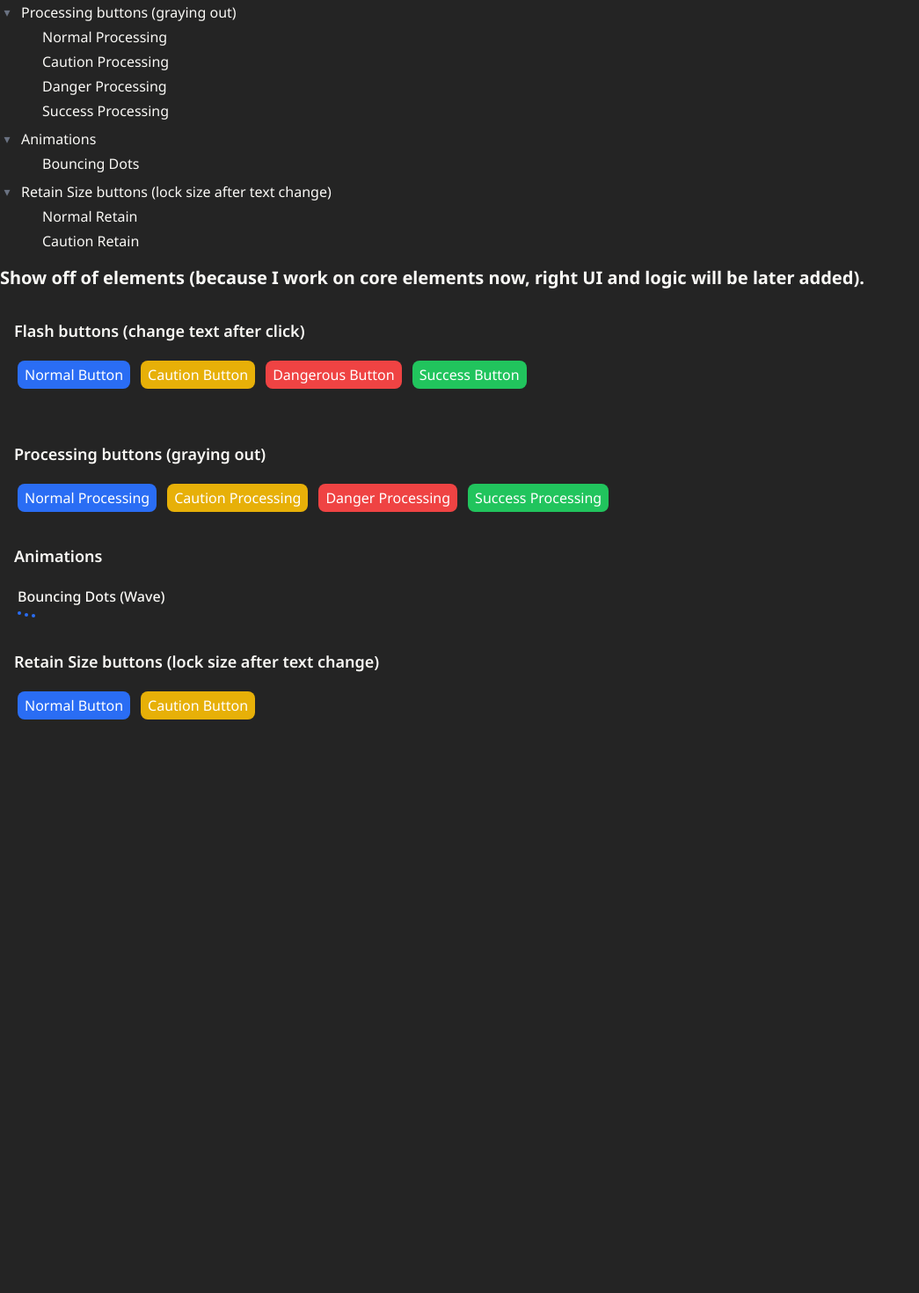
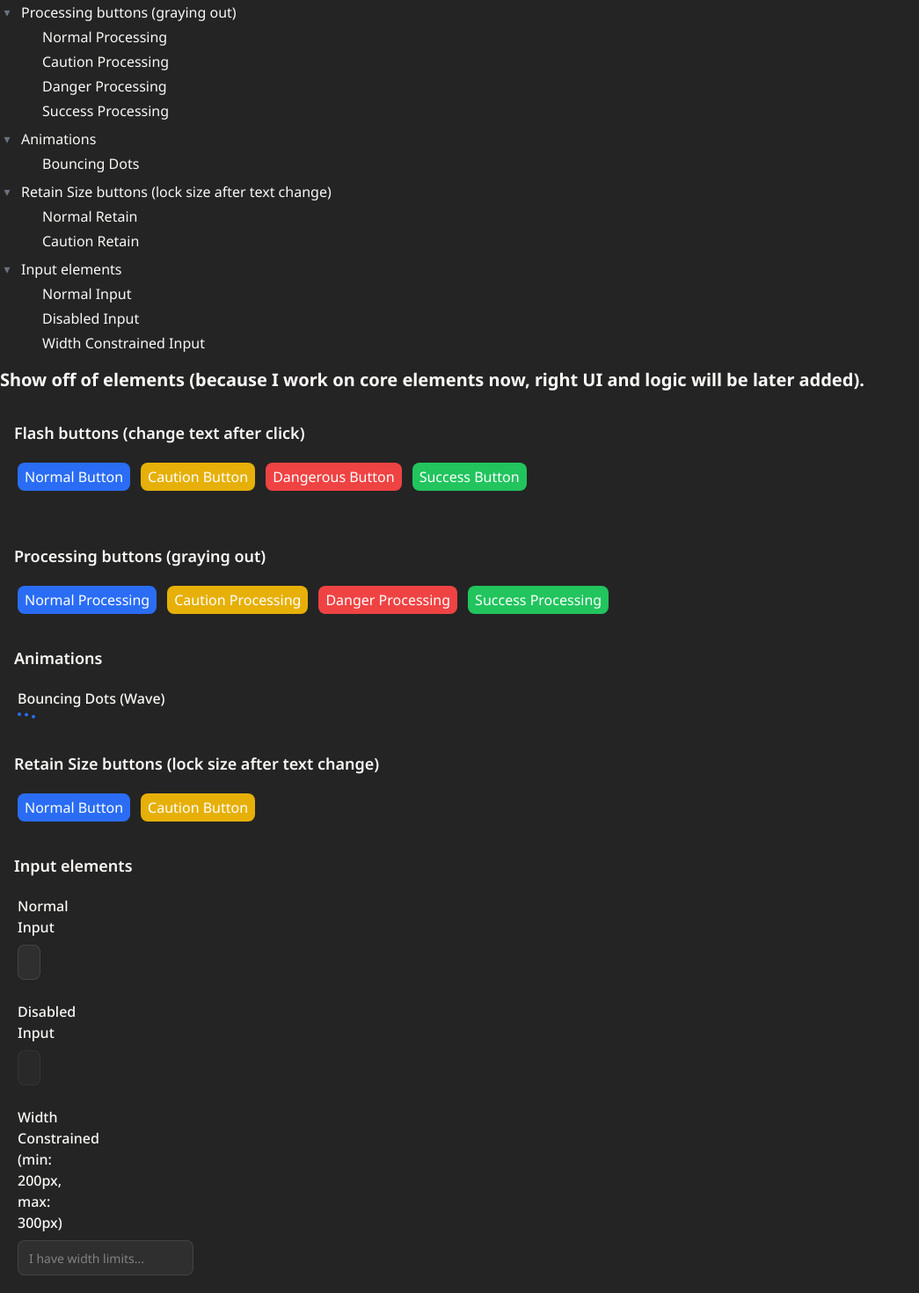
Before and after one commit to Serval-Chat/frontend, a React app: page /showoff in a window 1280 px wide. Shown: the part 186-1656 px from the top of the page at 88% size, without its empty margins (0-1045 px from the left). Before the commit the page ends 1024 px from the top, so only its background shows below. Built offline with nearby package versions, Linux system fonts and the light colour scheme; the HTML template or start-up script is replaced by a standard one.

Commit message:
refactor(ui) - Centralize colors further

```diff
--- a/src/pages/Showoff.tsx
+++ b/src/pages/Showoff.tsx
@@ -1,4 +1,5 @@
 import { Button } from '@/ui/components/Button';
+import { Input } from '@/ui/components/Input';
 import { useFlashText } from '@/hooks/useFlashText';
 import {
     TableOfContents,
@@ -83,6 +84,15 @@ function Showoff() {
             children: [
                 { id: 'normal-retain', title: 'Normal Retain' },
                 { id: 'caution-retain', title: 'Caution Retain' },
+            ],
+        },
+        {
+            id: 'input-elements',
+            title: 'Input elements',
+            children: [
+                { id: 'input-normal', title: 'Normal Input' },
+                { id: 'input-disabled', title: 'Disabled Input' },
+                { id: 'input-width', title: 'Width Constrained Input' },
             ],
         },
     ];
@@ -218,6 +228,35 @@ function Showoff() {
                     </div>
                 </div>
             </div>
+
+            {/* Input elements */}
+            <div id="input-elements" className="p-md font-sans">
+                <h2 className="text-lg font-semibold mb-md">Input elements</h2>
+                <div className="flex flex-col gap-md max-w-sm">
+                    <div id="input-normal" className="p-xs">
+                        <h3 className="text-md font-medium mb-sm">
+                            Normal Input
+                        </h3>
+                        <Input placeholder="Type something..." />
+                    </div>
+                    <div id="input-disabled" className="p-xs">
+                        <h3 className="text-md font-medium mb-sm">
+                            Disabled Input
+                        </h3>
+                        <Input disabled placeholder="Can't type here..." />
+                    </div>
+                    <div id="input-width" className="p-xs">
+                        <h3 className="text-md font-medium mb-sm">
+                            Width Constrained (min: 200px, max: 300px)
+                        </h3>
+                        <Input
+                            minWidth={200}
+                            maxWidth={300}
+                            placeholder="I have width limits..."
+                        />
+                    </div>
+                </div>
+            </div>
         </>
     );
 }
--- a/src/styles/design-tokens.css
+++ b/src/styles/design-tokens.css
@@ -18,6 +18,16 @@
     --color-caution-muted-text: hsl(45 93% 25%);
     --color-success-muted: hsl(142 71% 85%);
     --color-success-muted-text: hsl(142 71% 25%);
+
+    /* Colors */
+    --color-background: #242424;
+    --color-foreground: #faf9f6;
+    --color-foreground-inverse: #ffffff;
+    --color-muted-foreground: #6b7280;
+    --color-muted-foreground-hover: #374151;
+    --color-border-subtle: rgb(255 255 255 / 0.1);
+    --color-bg-subtle: rgb(255 255 255 / 0.05);
+    --color-placeholder: rgb(255 255 255 / 0.4);
 
     /* Spacing */
     --spacing-xs: 0.25rem;
--- a/src/styles/index.css
+++ b/src/styles/index.css
@@ -4,7 +4,7 @@
 
 @layer base {
     body {
-        @apply bg-[#242424] text-[#FAF9F6] antialiased font-sans;
+        @apply bg-background text-foreground antialiased font-sans;
         line-height: 1.5;
         font-weight: 400;
     }
--- a/src/ui/components/Button.tsx
+++ b/src/ui/components/Button.tsx
@@ -11,10 +11,12 @@ const buttonVariants = cva(
     {
         variants: {
             variant: {
-                normal: 'bg-primary text-white hover:bg-primary-hover',
-                danger: 'bg-danger text-white hover:bg-danger-hover',
-                caution: 'bg-caution text-white hover:bg-caution-hover',
-                success: 'bg-success text-white hover:bg-success-hover',
+                normal: 'bg-primary text-foreground-inverse hover:bg-primary-hover',
+                danger: 'bg-danger text-foreground-inverse hover:bg-danger-hover',
+                caution:
+                    'bg-caution text-foreground-inverse hover:bg-caution-hover',
+                success:
+                    'bg-success text-foreground-inverse hover:bg-success-hover',
             },
             loading: {
                 true: '',
--- /dev/null
+++ b/src/ui/components/Input.tsx
@@ -0,0 +1,48 @@
+import React from 'react';
+import { cva, type VariantProps } from 'class-variance-authority';
+import { cn } from '@/utils/cn';
+
+const inputVariants = cva(
+    'h-10 w-full rounded-md border border-border-subtle bg-bg-subtle px-3 py-2 text-sm text-foreground placeholder:text-placeholder focus-visible:outline-none focus-visible:ring-2 focus-visible:ring-primary focus-visible:ring-offset-2 transition-all duration-200',
+    {
+        variants: {
+            disabled: {
+                true: 'cursor-not-allowed opacity-50',
+                false: '',
+            },
+        },
+        defaultVariants: {
+            disabled: false,
+        },
+    }
+);
+
+export interface InputProps
+    extends
+        Omit<React.InputHTMLAttributes<HTMLInputElement>, 'disabled'>,
+        VariantProps<typeof inputVariants> {
+    minWidth?: number | string;
+    maxWidth?: number | string;
+}
+
+const Input = React.forwardRef<HTMLInputElement, InputProps>(
+    ({ className, disabled, type, minWidth, maxWidth, ...props }, ref) => {
+        return (
+            <input
+                type={type}
+                disabled={disabled || undefined}
+                className={cn(inputVariants({ disabled, className }))}
+                style={{
+                    minWidth,
+                    maxWidth,
+                    ...props.style,
+                }}
+                ref={ref}
+                {...props}
+            />
+        );
+    }
+);
+Input.displayName = 'Input';
+
+export { Input };
--- a/src/ui/components/TableOfContents.tsx
+++ b/src/ui/components/TableOfContents.tsx
@@ -29,7 +29,7 @@ const TOCItem: React.FC<{ section: TOCSection }> = ({ section }) => {
                     <button
                         onClick={() => setIsOpen(!isOpen)}
                         className={cn(
-                            'w-4 h-4 flex items-center justify-center text-sm text-gray-500 hover:text-gray-700'
+                            'w-4 h-4 flex items-center justify-center text-sm text-muted-foreground hover:text-muted-foreground-hover'
                         )}
                     >
                         {isOpen ? '▾' : '▸'}
```
